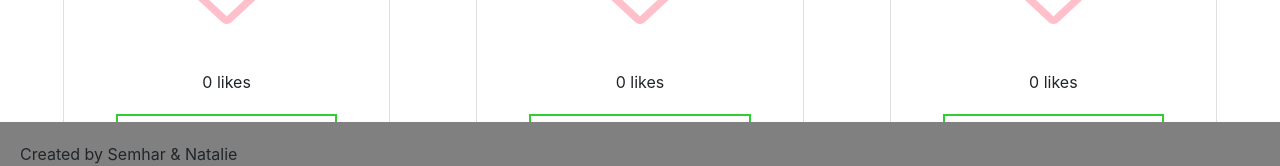
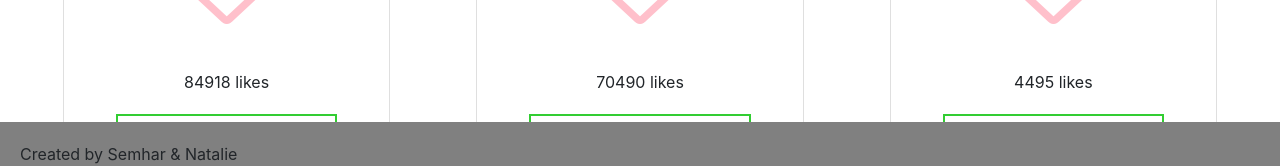
Before and after one commit to natbibi/belieber, a React app: page /albums in a window 1280 px wide. Shown: the part 614-780 px from the top of the page. Built offline with nearby package versions, Linux system fonts and the light colour scheme; a web font is replaced by a local one.

Commit message:
add random large number on likes

```diff
--- a/src/components/LikeButton/index.js
+++ b/src/components/LikeButton/index.js
@@ -3,21 +3,24 @@ import { Counter } from '..'
 
 function LikeButton(props) {
     let [liked, setLiked] = useState('false')
-    let [likeCounter, setLikeCounter] = useState(0)
+    let [likeCounter, setLikeCounter] = useState(randomNumber())
 
 
+    function randomNumber() {
+        return Math.floor(Math.random() * 100000)
+    }
 
     function handleLikeButton(e) {
         e.stopPropagation()
         setLiked(!liked)
         setLikeCounter(likeCounter + 1)
 
-       let albumName = props.name
-            console.log(albumName)
-            console.log(++likeCounter)
+        let albumName = props.name
+        console.log(albumName)
+        console.log(++likeCounter)
 
-            let totalLikes = (++likeCounter )
-            console.log(totalLikes)
+        let totalLikes = (++likeCounter)
+        console.log(totalLikes)
 
     }
 
```
